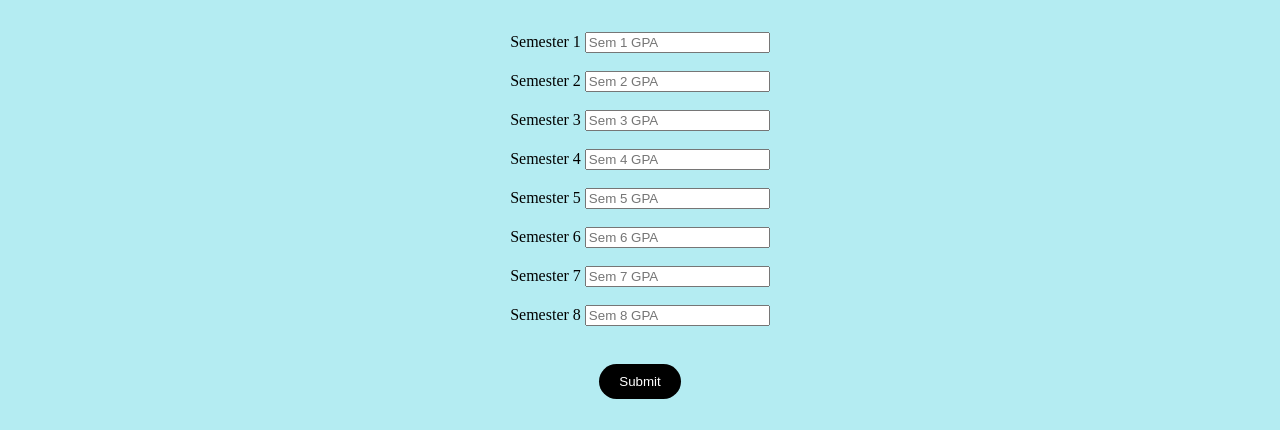
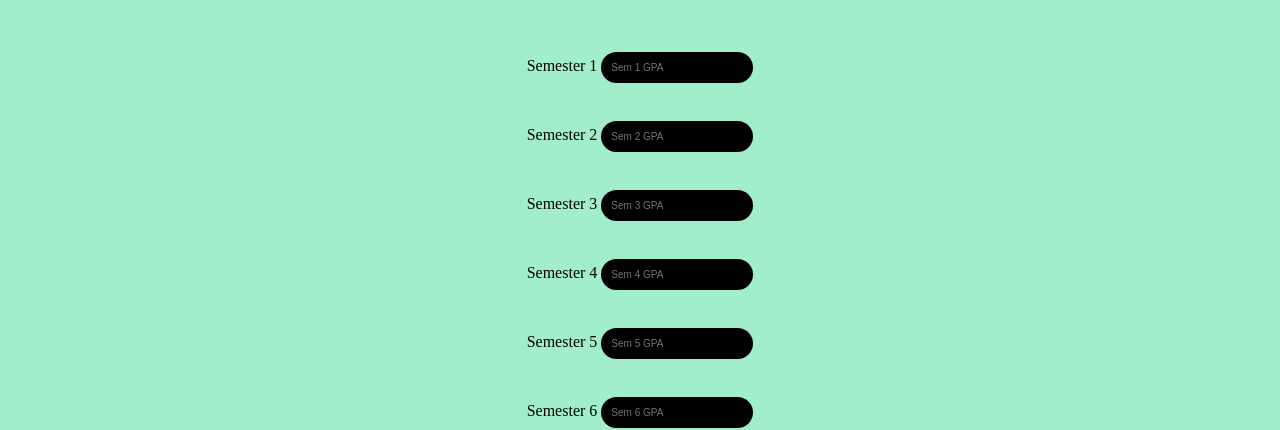
Before and after one commit to Arjhun03/gpa_calculator-sem4-1, a plain HTML site: page cgpa.html in a window 1280 px wide. Shown: the part 403-833 px from the top of the page. Drawn offline with Linux system fonts and the light colour scheme.

Commit message:
Update cgpa.html

```diff
--- a/cgpa.html
+++ b/cgpa.html
@@ -10,7 +10,7 @@
         <title>PSNA CGPA Calculator</title>
         <meta name="description" content="">
         <meta name="viewport" content="width=device-width, initial-scale=1">
-        <link rel="stylesheet" href="sem1.css">
+        <link rel="stylesheet" href="cgpa.css">
     </head>
     <body>
         <div class="abcd">
```
